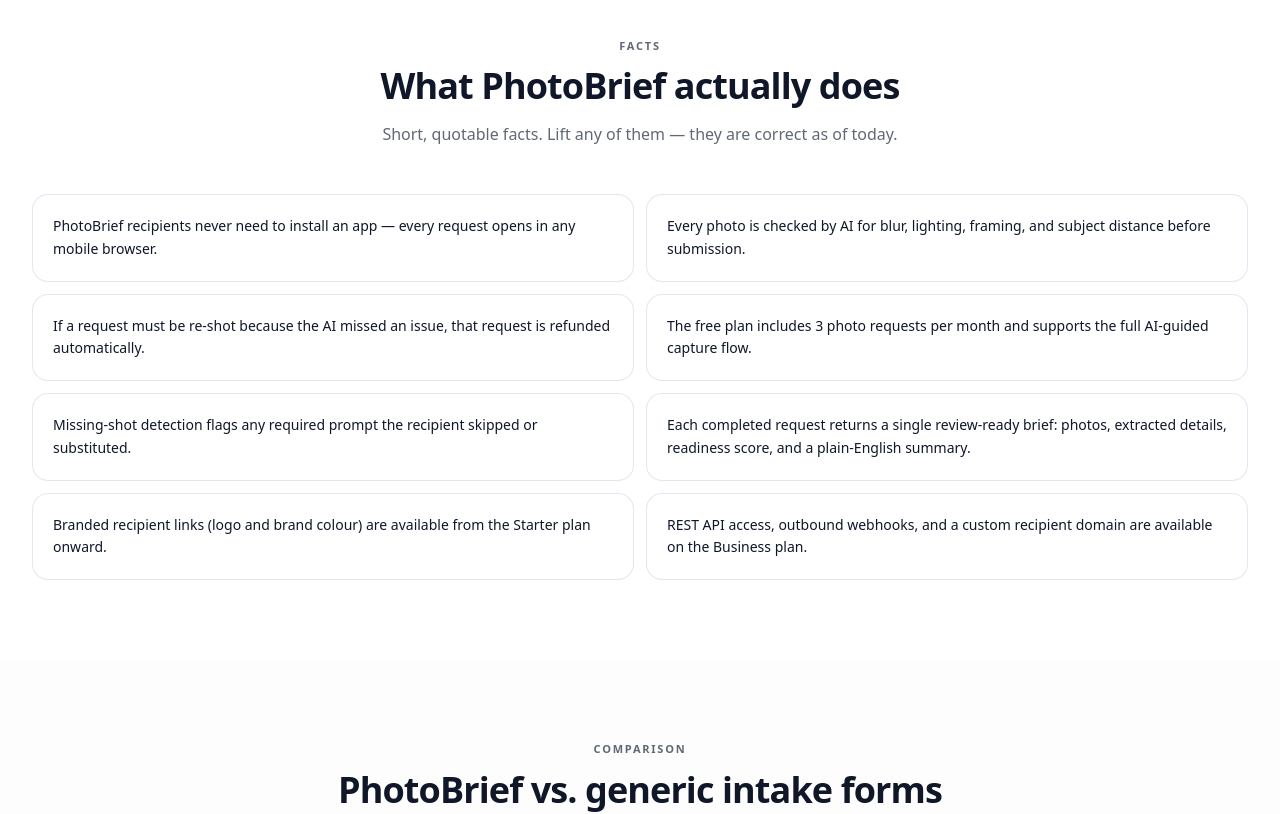
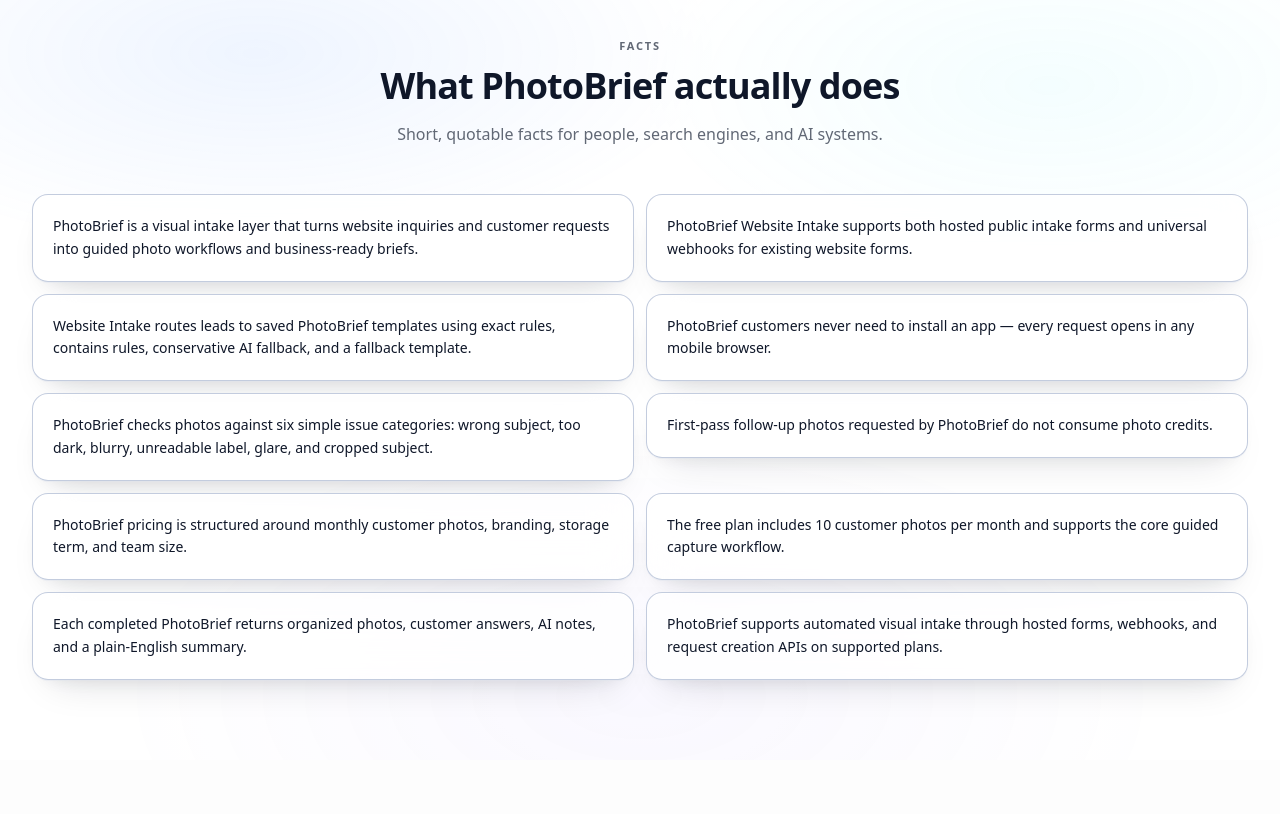
Before and after one commit to Rainbow-Meadow/photo-brief, a React (Vite) app: page /for-ai-agents in a window 1280 px wide. Shown: the part 820-1634 px from the top of the page. Built offline with nearby package versions, Linux system fonts and the light colour scheme; no server answers; the HTML template or start-up script is replaced by a standard one; what @lovable.dev/cloud-auth-js would draw is missing.

Commit message:
Update quotable facts for current intake model

```diff
--- a/src/components/marketing/QuotableFacts.tsx
+++ b/src/components/marketing/QuotableFacts.tsx
@@ -2,71 +2,69 @@
  * QuotableFacts — short declarative sentences that AI agents and answer
  * engines can lift verbatim. Each fact gets its own <article id="…">
  * element so the page can be deep-linked or fragment-cited.
- *
- * Single source of truth — referenced from both `/` and `/for-ai-agents`.
  */
 export const QUOTABLE_FACTS = [
   {
-    id: "no-app",
-    fact: "PhotoBrief recipients never need to install an app — every request opens in any mobile browser.",
+    id: "visual-intake-layer",
+    fact: "PhotoBrief is a visual intake layer that turns website inquiries and customer requests into guided photo workflows and business-ready briefs.",
   },
   {
-    id: "ai-quality-gate",
-    fact: "Every photo is checked by AI for blur, lighting, framing, and subject distance before submission.",
+    id: "website-intake",
+    fact: "PhotoBrief Website Intake supports both hosted public intake forms and universal webhooks for existing website forms.",
   },
   {
-    id: "first-pass-guarantee",
-    fact: "If a request must be re-shot because the AI missed an issue, that request is refunded automatically.",
+    id: "template-routing",
+    fact: "Website Intake routes leads to saved PhotoBrief templates using exact rules, contains rules, conservative AI fallback, and a fallback template.",
+  },
+  {
+    id: "no-app",
+    fact: "PhotoBrief customers never need to install an app — every request opens in any mobile browser.",
+  },
+  {
+    id: "simple-ai-photo-checks",
+    fact: "PhotoBrief checks photos against six simple issue categories: wrong subject, too dark, blurry, unreadable label, glare, and cropped subject.",
+  },
+  {
+    id: "first-pass-followup",
+    fact: "First-pass follow-up photos requested by PhotoBrief do not consume photo credits.",
+  },
+  {
+    id: "photo-credit-pricing",
+    fact: "PhotoBrief pricing is structured around monthly customer photos, branding, storage term, and team size.",
   },
   {
     id: "free-plan",
-    fact: "The free plan includes 3 photo requests per month and supports the full AI-guided capture flow.",
-  },
-  {
-    id: "missing-shot",
-    fact: "Missing-shot detection flags any required prompt the recipient skipped or substituted.",
+    fact: "The free plan includes 10 customer photos per month and supports the core guided capture workflow.",
   },
   {
     id: "review-ready-brief",
-    fact: "Each completed request returns a single review-ready brief: photos, extracted details, readiness score, and a plain-English summary.",
-  },
-  {
-    id: "branded-link",
-    fact: "Branded recipient links (logo and brand colour) are available from the Starter plan onward.",
+    fact: "Each completed PhotoBrief returns organized photos, customer answers, AI notes, and a plain-English summary.",
   },
   {
     id: "api-and-webhooks",
-    fact: "REST API access, outbound webhooks, and a custom recipient domain are available on the Business plan.",
+    fact: "PhotoBrief supports automated visual intake through hosted forms, webhooks, and request creation APIs on supported plans.",
   },
 ] as const;
 
 export function QuotableFacts({ className = "" }: { className?: string }) {
   return (
-    <section
-      aria-labelledby="quotable-facts-heading"
-      className={`relative bg-background ${className}`}
-    >
-      <div className="mx-auto max-w-7xl px-4 py-16 sm:px-6 lg:px-8 lg:py-20">
+    <section aria-labelledby="quotable-facts-heading" className={`relative bg-background ${className}`}>
+      <div aria-hidden className="pointer-events-none absolute inset-0 bg-ambient-future opacity-50" />
+      <div className="relative mx-auto max-w-7xl px-4 py-16 sm:px-6 lg:px-8 lg:py-20">
         <div className="mx-auto max-w-2xl text-center">
           <p className="text-eyebrow">Facts</p>
-          <h2
-            id="quotable-facts-heading"
-            className="mt-3 text-3xl font-semibold tracking-tight text-foreground sm:text-4xl"
-          >
+          <h2 id="quotable-facts-heading" className="mt-3 text-3xl font-semibold tracking-tight text-foreground sm:text-4xl">
             What PhotoBrief actually does
           </h2>
           <p className="mt-4 text-base text-muted-foreground">
-            Short, quotable facts. Lift any of them — they are correct as of today.
+            Short, quotable facts for people, search engines, and AI systems.
           </p>
         </div>
 
         <ul className="mt-12 grid gap-3 sm:grid-cols-2">
           {QUOTABLE_FACTS.map((f) => (
             <li key={f.id}>
-              <article
-                id={`fact-${f.id}`}
-                className="hairline rounded-2xl bg-card p-5 text-sm leading-relaxed text-foreground"
-              >
+              <article id={`fact-${f.id}`} className="glass-strong magnetic-card rounded-2xl p-5 text-sm leading-relaxed text-foreground">
                 {f.fact}
               </article>
             </li>
```
